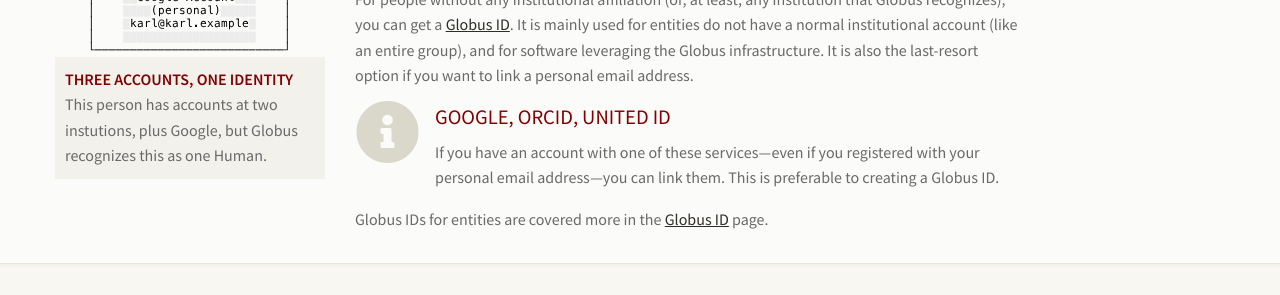
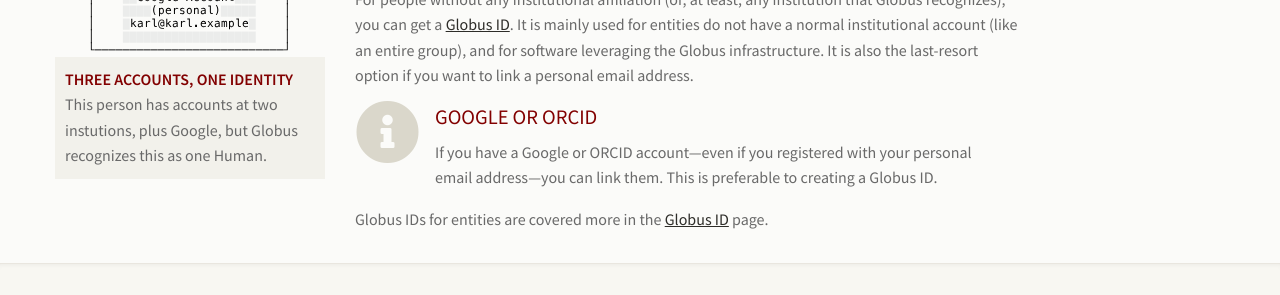
Before and after one commit to stanford-rc/globus.stanford.edu, a Jekyll site: the page built from accounts.md, in a window 1280 px wide. Shown: the part 845-1140 px from the top of the page. Built offline with Jekyll 4.4.1, drawn with Linux system fonts in a browser that asks for light colours; nearby versions of some CDN libraries; comment, search, counter and statistics services are not loaded.

Commit message:
Remove references to United ID

```diff
--- a/accounts.md
+++ b/accounts.md
@@ -39,8 +39,8 @@ an entire group), and for software leveraging the Globus infrastructure.  It is
 also the last-resort option if you want to link a personal email address.
 
 {% include info-box.html
-   header="Google, ORCID, United ID"
-   content="If you have an account with one of these services—even if you registered with your personal email address—you can link them.  This is preferable to creating a Globus ID."
+   header="Google or ORCID"
+   content="If you have a Google or ORCID account—even if you registered with your personal email address—you can link them.  This is preferable to creating a Globus ID."
 %}
 
 Globus IDs for entities are covered more in the [Globus ID]({{
```
Also changed, not shown: accounts/leaving.md (+2 -2 lines).
